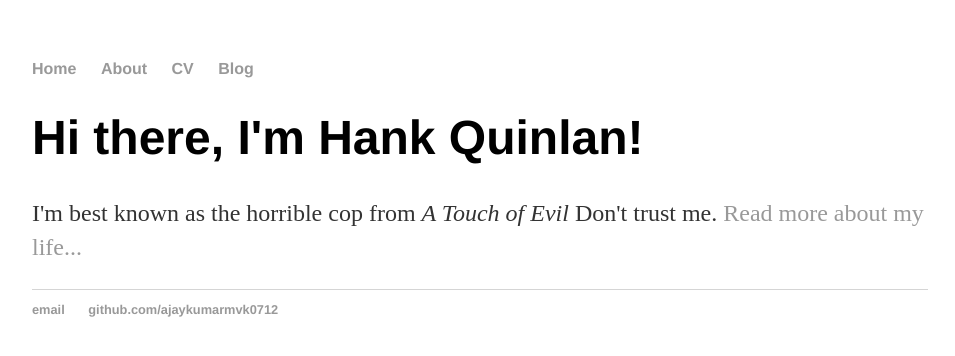
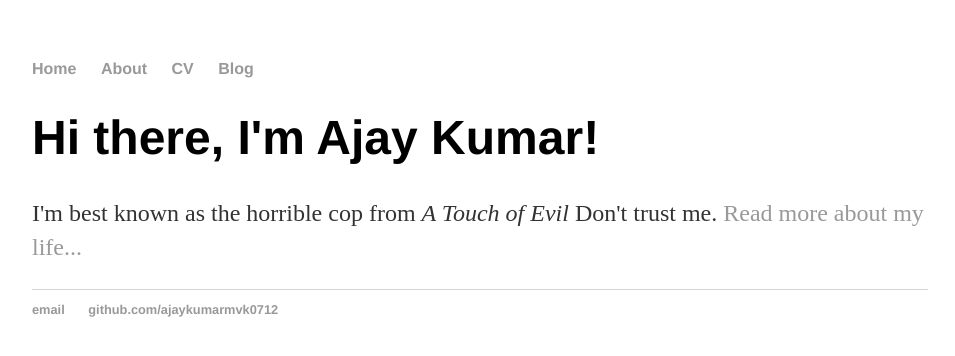
Before and after one commit to ajaykumarmvk0712/ajaykumarmvk0712.github.io, a Jekyll site: the page index.html, which Jekyll copies as it is, in a window 1280 px wide. Shown: the top 356 px of the page, without its empty margins (160-1115 px from the left). Built offline with Jekyll 4.4.1, drawn with Linux system fonts in a browser that asks for light colours.

Commit message:
Update my name on index.html

```diff
--- a/index.html
+++ b/index.html
@@ -16,7 +16,7 @@
 		</nav>
 		<div class="container">
     		<div class="blurb">
-        		<h1>Hi there, I'm Hank Quinlan!</h1>
+        		<h1>Hi there, I'm Ajay Kumar!</h1>
 				<p>I'm best known as the horrible cop from <em>A Touch of Evil</em> Don't trust me. <a href="/about">Read more about my life...</a></p>
     		</div><!-- /.blurb -->
 		</div><!-- /.container -->
```
